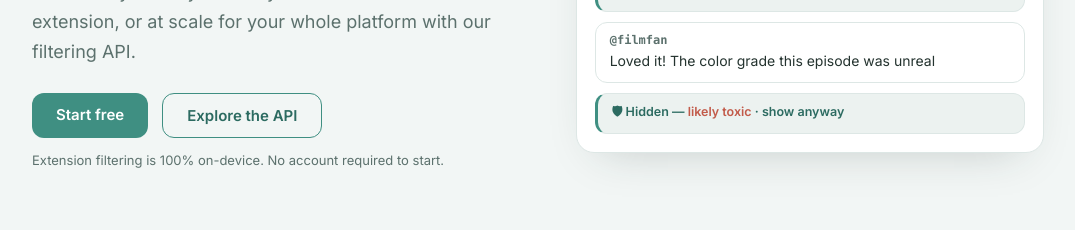
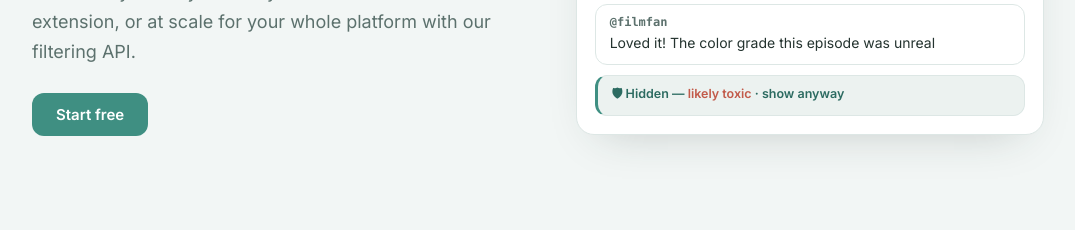
Before and after one commit to jarrell17-prog/commentshield.github.io, a plain HTML site: page index.html in a window 1280 px wide. Shown: the part 422-652 px from the top of the page, without its empty margins (102-1177 px from the left). Drawn offline with nearby package versions, Linux system fonts and the light colour scheme.

Commit message:
Update index.html

```diff
--- a/index.html
+++ b/index.html
@@ -32,9 +32,7 @@
         with our filtering API.</p>
         <div class="ctas">
           <a class="btn" onclick="go('signup')">Start free</a>
-          <a class="btn ghost" onclick="go('api')">Explore the API</a>
         </div>
-        <p class="sub">Extension filtering is 100% on-device. No account required to start.</p>
       </div>
       <div class="feed">
         <div class="feed-head">
```
